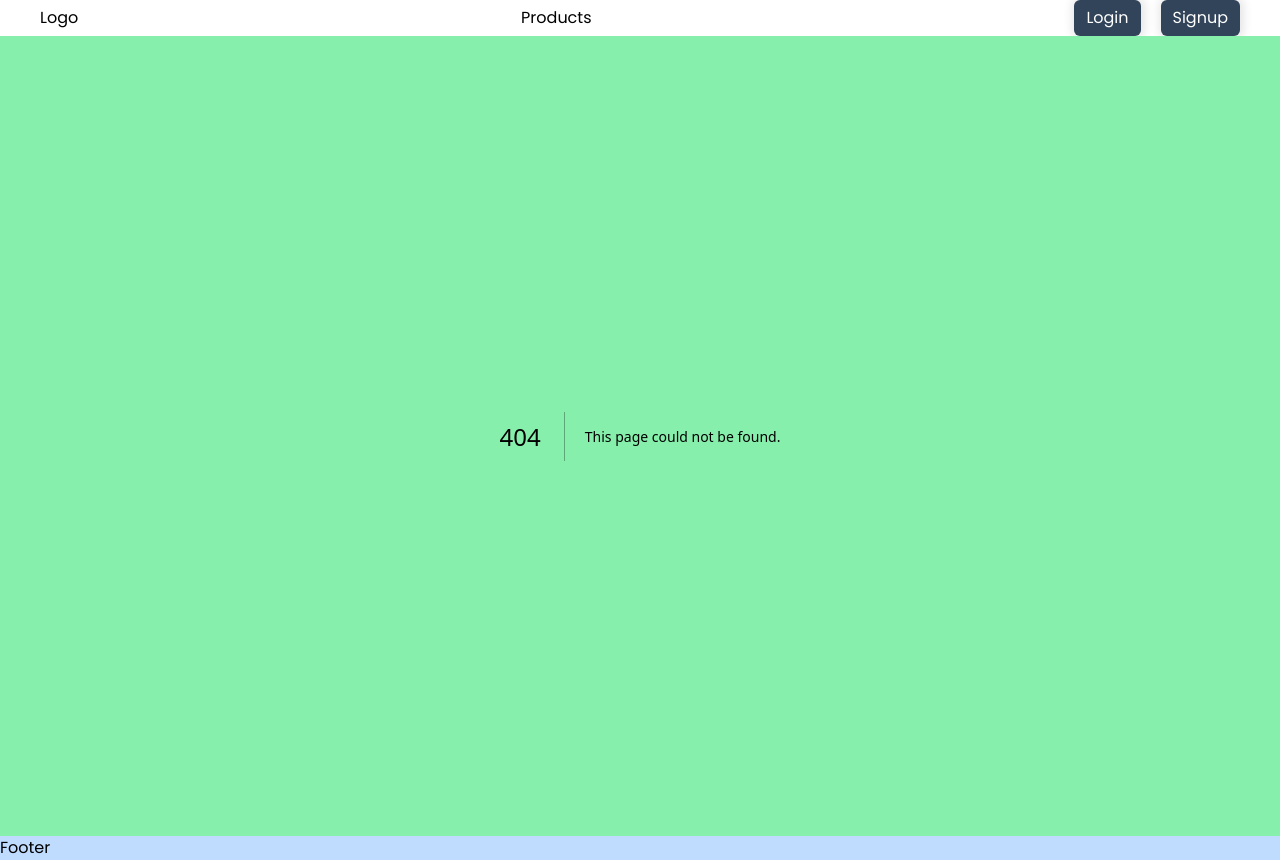
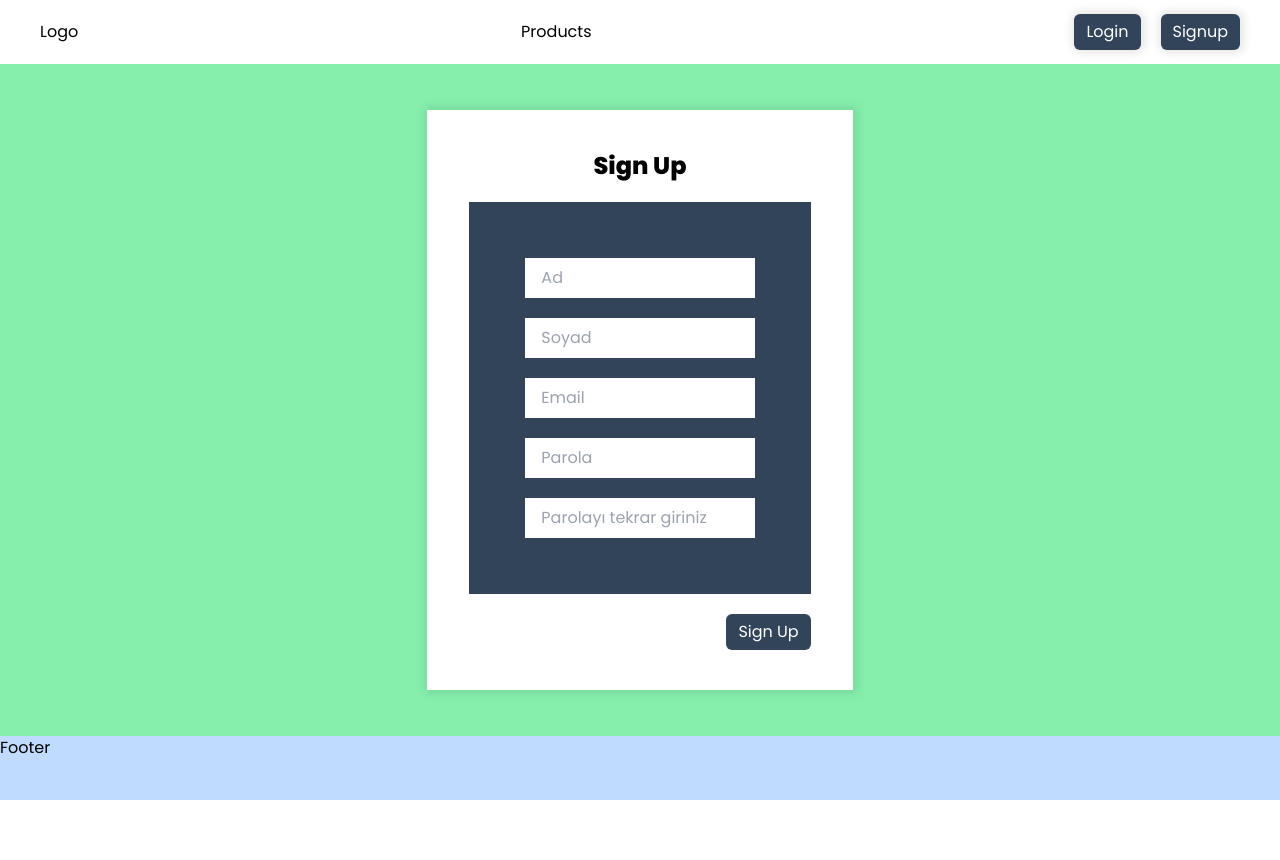
Before and after one commit to mustafahincal/offerWise, a Next.js app in the folder client/: page /signup in a window 1280 px wide. Before the commit this address had no page. After the commit the page ends 800 px from the top, so only its background shows below. Built offline with nearby package versions, Linux system fonts and the light colour scheme.

Commit message:
add auth pages

```diff
--- /dev/null
+++ b/client/src/pages/login/index.tsx
@@ -0,0 +1,78 @@
+import { loginSchema } from "@/validations/loginSchema";
+import { useFormik } from "formik";
+import Link from "next/link";
+
+const Login = () => {
+  const { handleSubmit, handleChange, handleBlur, values, errors, touched } =
+    useFormik({
+      initialValues: {
+        email: "",
+        password: "",
+      },
+      onSubmit: (values) => {
+        console.log(values);
+      },
+      validationSchema: loginSchema,
+    });
+
+  return (
+    <div className="w-full">
+      <div className="w-1/3 m-auto py-10 shadow-item bg-white">
+        <div className="w-4/5 m-auto">
+          <h1 className="font-extrabold text-2xl mb-5 text-center">Login</h1>
+
+          <form onSubmit={handleSubmit}>
+            <div className="w-full flex  flex-col bg-darkBlue text-gray-100 px-10 py-10 text-base">
+              <div>
+                <input
+                  value={values.email}
+                  onChange={handleChange}
+                  onBlur={handleBlur}
+                  name="email"
+                  type="text"
+                  className="text-darkBlue py-2 px-4 w-full"
+                  placeholder="Email"
+                />
+                {errors.email && touched.email && (
+                  <div className="text-red-400 my-2 text-sm">
+                    {errors.email}
+                  </div>
+                )}
+              </div>
+              <div className="mt-5">
+                <input
+                  value={values.password}
+                  onChange={handleChange}
+                  onBlur={handleBlur}
+                  name="password"
+                  type="password"
+                  className="text-darkBlue py-2 px-4 w-full"
+                  placeholder="Şifre"
+                />
+                {errors.password && touched.password && (
+                  <div className="text-red-400 my-2 text-sm">
+                    {errors.password}
+                  </div>
+                )}
+              </div>
+            </div>
+            <Link
+              href={"/signup"}
+              type="submit"
+              className="mt-5 border-2 border-darkBlue text-darkBlue bg-white  w-full py-2 text-center text-base hover:bg-darkBlue hover:text-white transition-all duration-200 rounded"
+            >
+              Hesabın yok mu? Kayıt Ol!
+            </Link>
+            <div className="text-right mt-5">
+              <button type="submit" className={`btn text-base py-2 `}>
+                Giriş Yap
+              </button>
+            </div>
+          </form>
+        </div>
+      </div>
+    </div>
+  );
+};
+
+export default Login;
--- /dev/null
+++ b/client/src/pages/signup/index.tsx
@@ -0,0 +1,116 @@
+import { registerSchema } from "@/validations/registerSchema";
+import { useFormik } from "formik";
+
+const Signup = () => {
+  const { handleSubmit, handleChange, handleBlur, values, errors, touched } =
+    useFormik({
+      initialValues: {
+        name: "",
+        surname: "",
+        email: "",
+        password: "",
+        passwordConfirm: "",
+      },
+      onSubmit: (values) => {
+        console.log(values);
+      },
+      validationSchema: registerSchema,
+    });
+
+  return (
+    <div className="w-full">
+      <div className="w-1/3 m-auto py-10 shadow-item bg-white">
+        <div className="w-4/5 m-auto">
+          <h1 className="font-extrabold text-2xl mb-5 text-center">Sign Up</h1>
+
+          <form onSubmit={handleSubmit}>
+            <div className="w-full flex  flex-col bg-darkBlue text-gray-100  px-14 py-14 text-base">
+              <input
+                value={values.name}
+                onChange={handleChange}
+                onBlur={handleBlur}
+                name="name"
+                type="text"
+                className="text-darkBlue py-2 px-4 w-full"
+                placeholder="Ad"
+              />
+              {errors.name && touched.name && (
+                <div className="text-red-400 my-2 text-sm">{errors.name}</div>
+              )}
+              <input
+                value={values.surname}
+                onChange={handleChange}
+                onBlur={handleBlur}
+                name="surname"
+                type="text"
+                className="text-darkBlue py-2 px-4 w-full mt-5"
+                placeholder="Soyad"
+              />
+              {errors.surname && touched.surname && (
+                <div className="text-red-400 my-2 text-sm">
+                  {errors.surname}
+                </div>
+              )}
+              <div className="mt-5">
+                <input
+                  value={values.email}
+                  onChange={handleChange}
+                  onBlur={handleBlur}
+                  name="email"
+                  type="text"
+                  className="text-darkBlue py-2 px-4 w-full"
+                  placeholder="Email"
+                />
+                {errors.email && touched.email && (
+                  <div className="text-red-400 my-2 text-sm">
+                    {errors.email}
+                  </div>
+                )}
+              </div>
+              <div className="mt-5">
+                <input
+                  value={values.password}
+                  onChange={handleChange}
+                  onBlur={handleBlur}
+                  name="password"
+                  type="password"
+                  className="text-darkBlue py-2 px-4 w-full"
+                  placeholder="Parola"
+                />
+                {errors.password && touched.password && (
+                  <div className="text-red-400 my-2 text-sm">
+                    {errors.password}
+                  </div>
+                )}
+              </div>
+              <div className="mt-5">
+                <input
+                  value={values.passwordConfirm}
+                  onChange={handleChange}
+                  onBlur={handleBlur}
+                  name="passwordConfirm"
+                  type="password"
+                  className="text-darkBlue py-2 px-4 w-full"
+                  placeholder="Parolayı tekrar giriniz"
+                />
+                {errors.passwordConfirm && touched.passwordConfirm && (
+                  <div className="text-red-400 my-2 text-sm">
+                    {errors.passwordConfirm}
+                  </div>
+                )}
+              </div>
+            </div>
+
+            <div className="text-right mt-5">
+              <button type="submit" className={`btn text-base`}>
+                Sign Up
+              </button>
+            </div>
+          </form>
+        </div>
+      </div>
+    </div>
+  );
+};
+
+export default Signup;
```
